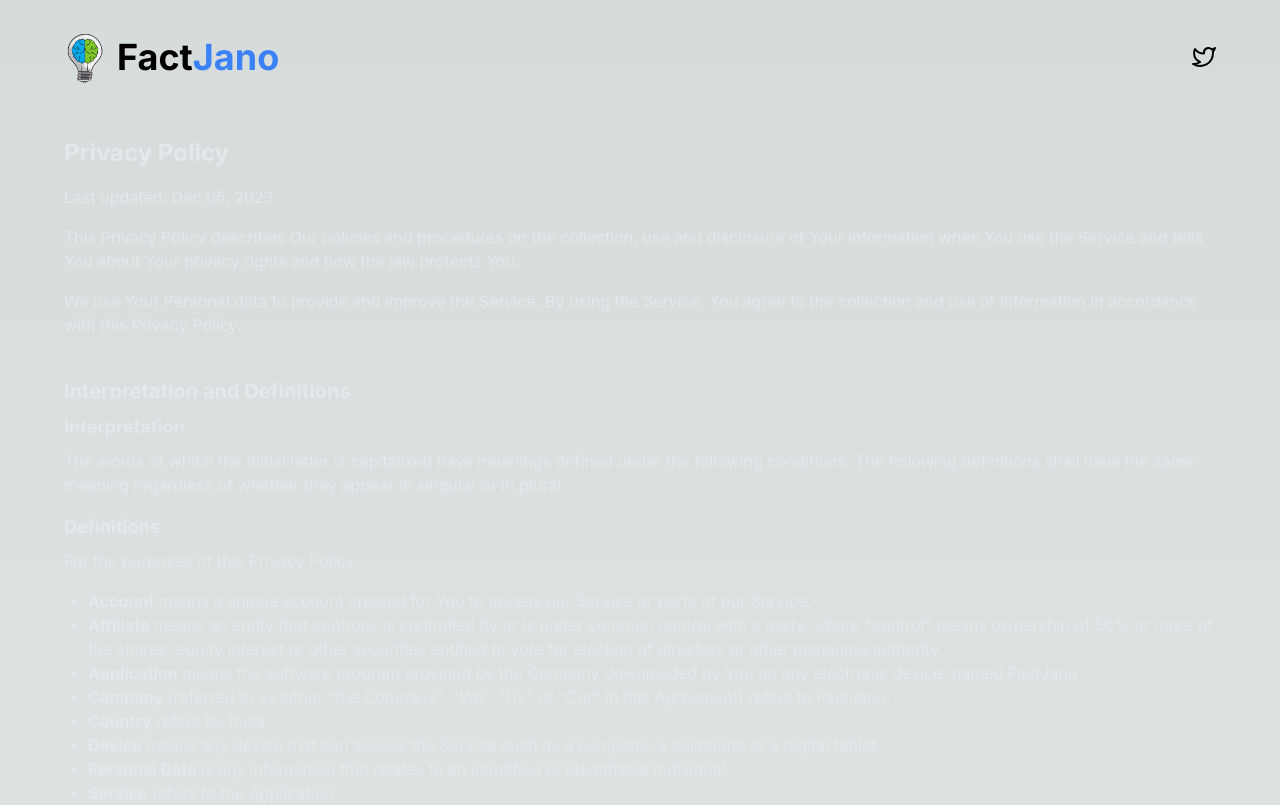
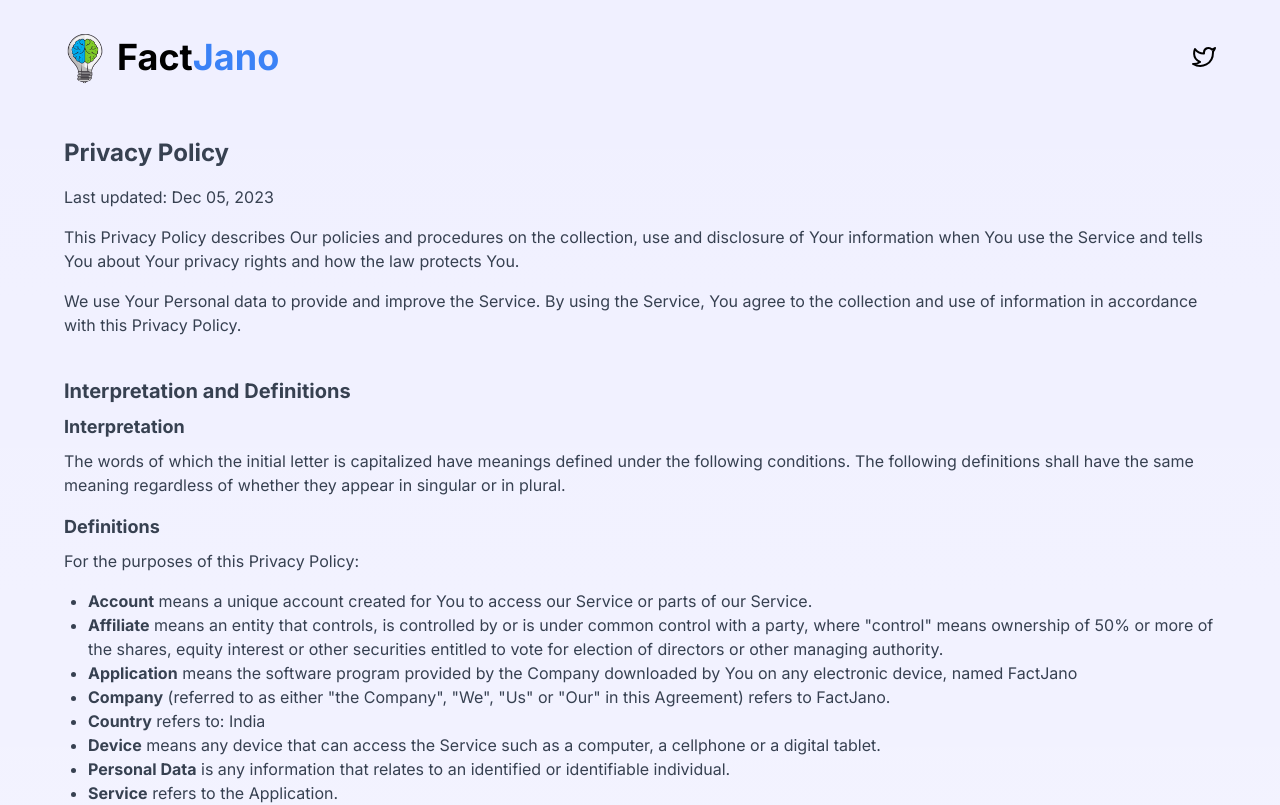
Before and after one commit to pktintali/factjano-website, a Next.js app: page /privacy-policy in a window 1280 px wide. Shown: the top 805 px of the page. Built offline with nearby package versions, Linux system fonts and the light colour scheme.

Commit message:
dark theme bug fixed

```diff
--- a/app/components/review_box.tsx
+++ b/app/components/review_box.tsx
@@ -24,8 +24,8 @@ const ReviewCard: React.FC<ReviewCardProps> = ({
   );
 
   return (
-    <div className="flex flex-col h-full p-4 bg-gray-800 shadow rounded-lg">
-      <p className="mb-auto text-gray-300">{review}</p>
+    <div className="flex flex-col h-full p-4 bg-blue-700 dark:bg-gray-800 shadow rounded-lg">
+      <p className="mb-auto text-gray-300 dark:text-gray-300">{review}</p>
       <div className="mt-2 flex justify-between items-end">
         <div>{stars}</div>
         <span className="font-bold text-white">- {username}</span>
--- a/app/globals.css
+++ b/app/globals.css
@@ -4,7 +4,7 @@
 
 :root {
   --foreground-rgb: 0, 0, 0;
-  --background-start-rgb: 214, 219, 220;
+  --background-start-rgb: 240, 240, 260;
   --background-end-rgb: 255, 255, 255;
 }
 
--- a/app/page.tsx
+++ b/app/page.tsx
@@ -19,7 +19,7 @@ export default function Home() {
         intuitive app designed for easy exploration and endless knowledge on
         various subjects.
       </p> */}
-      <p className="py-6 text-justify text-gray-400 text-xl">
+      <p className="py-6 text-justify text-gray-600 dark:text-gray-400 text-xl">
         Dive into a vast{" "}
         <span className={gradientTextClass}>collection of topics</span>,
         including <span className={gradientTextClass}>science</span>, history,
--- a/app/privacy-policy/page.tsx
+++ b/app/privacy-policy/page.tsx
@@ -1,6 +1,6 @@
 export default function PrivacyPolicy() {
   return (
-    <div className="text-gray-200">
+    <div className="text-gray-700 dark:text-gray-200">
       <h1 className="text-2xl font-bold mb-4">Privacy Policy</h1>
       <p className="mb-4">Last updated: Dec 05, 2023</p>
       <p className="mb-4">
```
